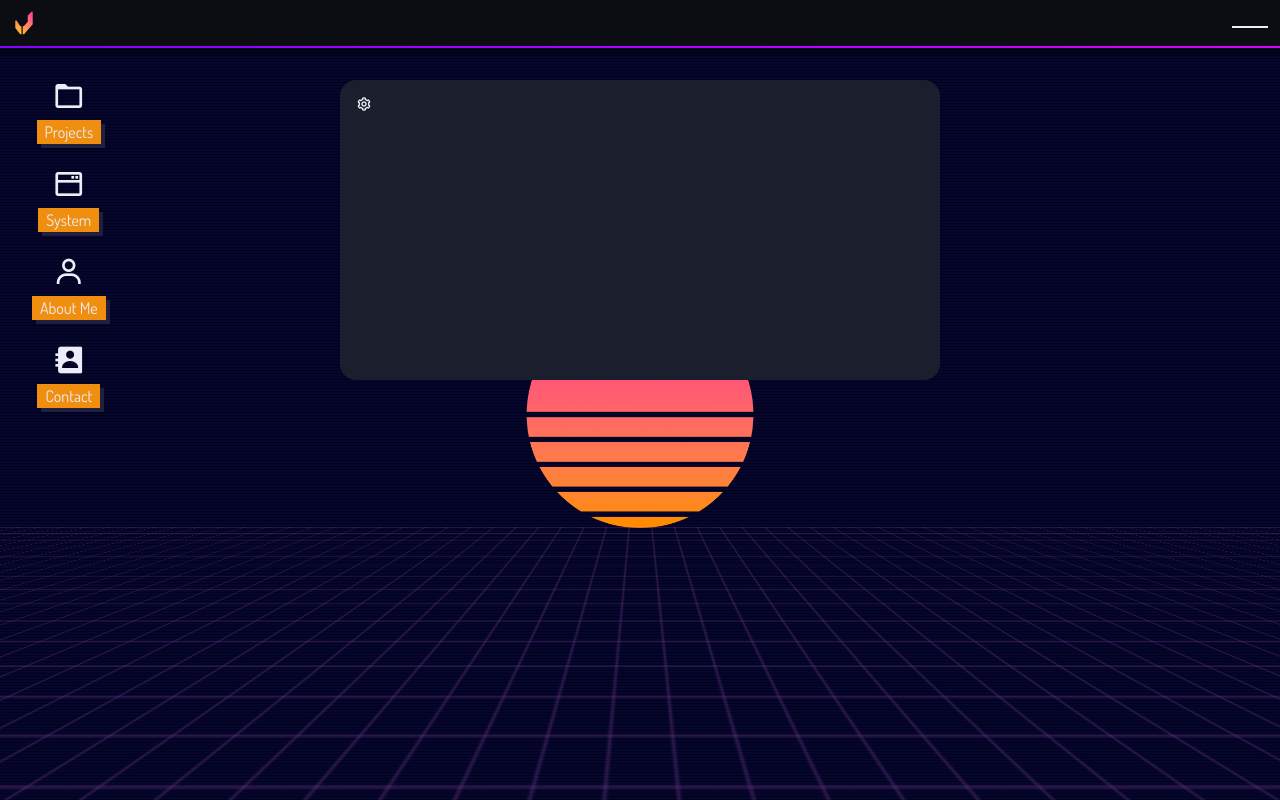
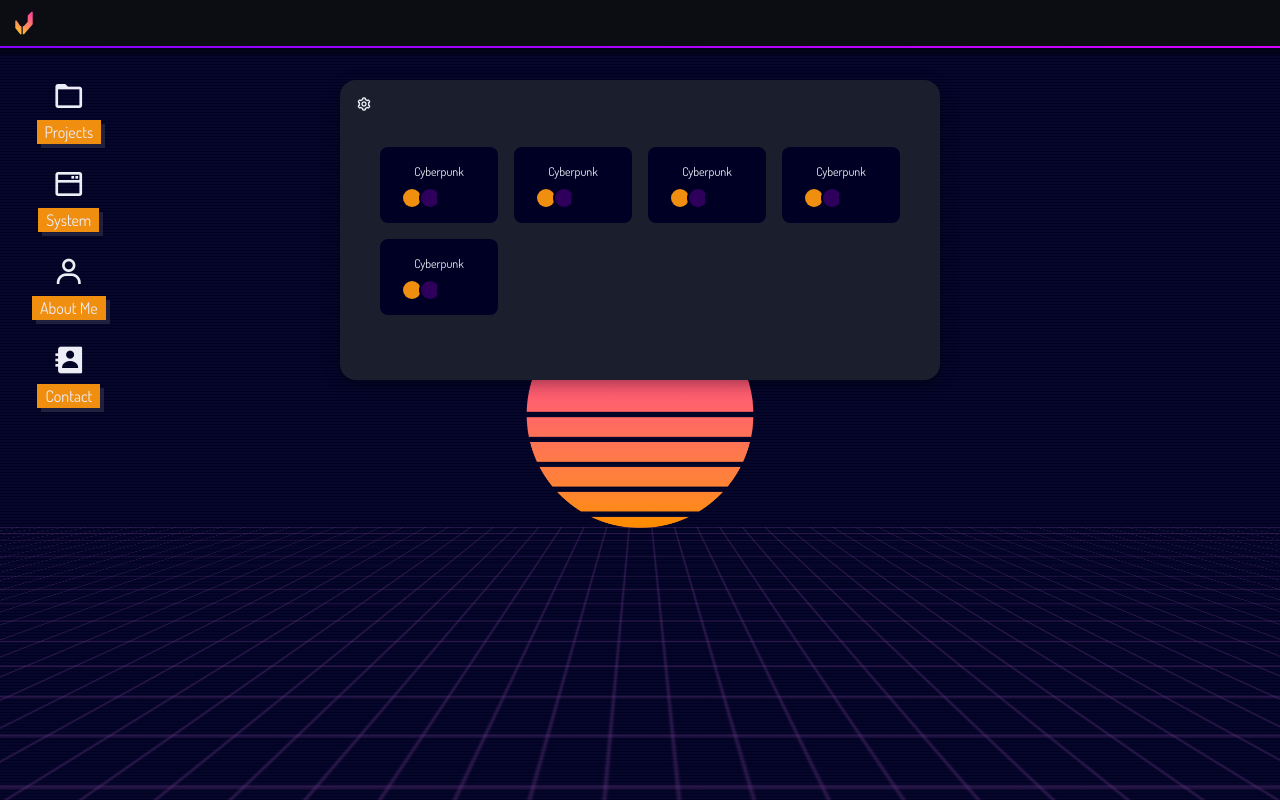
Before and after one commit to raphaelandrews/andrews-os, a React (Vite) app: page / in a window 1280 px wide. Both pictures are taken after a click on the icon 464 px from the left and 23 px from the top of the page. Built offline with nearby package versions, Linux system fonts and the light colour scheme.

Commit message:
feat: island theme picker and close on outside

```diff
--- a/src/App.jsx
+++ b/src/App.jsx
@@ -6,9 +6,9 @@ import Workspace from "./components/Workspace/Workspace";
 
 function App() {
   return (
-    <div>
+    <>
       <Workspace />
-    </div >
+    </>
   )
 }
 
--- a/src/components/Dynamic Island/DynamicIsland.jsx
+++ b/src/components/Dynamic Island/DynamicIsland.jsx
@@ -1,27 +1,64 @@
-import React, { useState } from "react";
+import React, { useState, useEffect, useRef } from "react";
 import "./style.css";
+import Theme from "../Theme/Theme";
+
+function useComponentVisible(initialIsVisible) {
+  const [isComponentVisible, setIsComponentVisible] = useState(
+    !initialIsVisible
+  );
+  const ref = useRef(null);
+
+  const handleHideDropdown = (event) => {
+    if (event.key === "Escape") {
+      setIsComponentVisible(false);
+    }
+  };
+
+  const handleClickOutside = (event) => {
+    if (ref.current && !ref.current.contains(event.target)) {
+      setIsComponentVisible(false);
+    }
+  };
+
+  useEffect(() => {
+    document.addEventListener("keydown", handleHideDropdown, true);
+    document.addEventListener("click", handleClickOutside, true);
+    return () => {
+      document.removeEventListener("keydown", handleHideDropdown, true);
+      document.removeEventListener("click", handleClickOutside, true);
+    };
+  });
+
+  return { ref, isComponentVisible, setIsComponentVisible };
+}
 
 const DynamicIsland = () => {
   const [isIsland, setIsIsland] = useState(false);
+  const { ref, isComponentVisible, setIsComponentVisible } =
+    useComponentVisible(true);
 
   const handleIsland = () => {
     setIsIsland(!isIsland);
   };
+
   return (
     <>
-      {isIsland === false ? (
-        <div className="island">
+      {isComponentVisible === false ? (
+        <div ref={ref} className="island">
           <i
             className="bx bx-cog island__setting rotate__setting-alt"
-            onClick={handleIsland}
+            onClick={() => setIsComponentVisible(true)}
           ></i>
         </div>
       ) : (
-        <div className="island island-open">
+        <div ref={ref} className="island island-open">
           <i
             className="bx bx-cog island__setting island__setting-open rotate__setting"
-            onClick={handleIsland}
+            onClick={() => setIsComponentVisible(false)}
           ></i>
+          <div className="island__themes">
+            <Theme />
+          </div>
         </div>
       )}
     </>
--- a/src/components/Dynamic Island/style.css
+++ b/src/components/Dynamic Island/style.css
@@ -1,27 +1,31 @@
 .island {
     position: absolute;
     top: 0;
-    left: calc(50% - 200px);
+   /* left: calc(50% - 200px);*/
     display: flex;
     align-items: center;
     width: 400px;
+    max-width: 60%;
     height: calc(var(--header) - 2px);
     padding: 0 1rem;
     background-color: var(--dark-sweet-alt);
     transition: .5s;
-    z-index: 1;
+    z-index: 102;
 }
 
 .island-open {
     position: fixed;
     top: 10%;
-    left: calc(50% - 300px);
-    width: 600px;
+    left: inherit;
+    height: inherit;
+    width:600px;
+    max-width: 90%;
     height: 300px;
-    max-height: 95%;
     border-radius: 1rem;
+    padding: 1rem;
+    box-shadow: rgb(0 0 0 / 35%) 0px 5px 15px;
+    overflow: auto;
     transition: .5s;
-    z-index: 102;
 }
 
 .island__setting {
@@ -37,8 +41,14 @@
     top: 1rem;
 }
 
+.island__themes {
+    padding: 1.5rem;
+    width: 100%;
+    height: 80%;
+}
+
 .rotate__setting {
-    animation: rotate 1.5s linear .5;
+    animation: rotate 1s linear .5;
 }
 
 @keyframes rotate {
@@ -51,7 +61,7 @@
 }
 
 .rotate__setting-alt {
-    animation: rotate-alt 1.5s linear .5;
+    animation: rotate-alt 1s linear .5;
 }
 
 @keyframes rotate-alt {
--- a/src/components/System/System.jsx
+++ b/src/components/System/System.jsx
@@ -232,7 +232,7 @@ const System = ({
                     <h3 className="system__text">
                       Theme:{" "}
                       <span className="system__span">
-                        {theme.charAt(0).toUpperCase() + theme.slice(1)}
+                        {theme[0].toUpperCase() + theme.slice(1)}
                       </span>
                     </h3>
                     <h3 className="system__text">
--- a/src/components/Taskbar/Taskbar.jsx
+++ b/src/components/Taskbar/Taskbar.jsx
@@ -1,13 +1,11 @@
 import React, { useState } from "react";
 import "./style.css";
 import logo from "../../assets/img/logo-andrews.svg";
-import Theme from "../Theme/Theme";
 
 const Taskbar = () => {
   return (
     <div className="taskbar" id="taskbar">
       <img src={logo} alt="Logo Andrews" className="taskbar__logo" />
-      <Theme />
     </div>
   );
 };
--- a/src/components/Theme/Theme.jsx
+++ b/src/components/Theme/Theme.jsx
@@ -1,4 +1,5 @@
 import React from "react";
+import "./style.css";
 
 const Theme = () => {
   const body = document.body;
@@ -45,10 +46,55 @@ const Theme = () => {
   };
 
   return (
-    <div>
-      <button onClick={(e) => switchCyberpunk(e)} className=""></button>
-      <button onClick={(e) => switchLight(e)} className=""></button>
-      <button onClick={(e) => switchAlt(e)} className=""></button>
+    <div className="theme">
+      <button
+        onClick={(e) => switchCyberpunk(e)}
+        className="theme__btn theme__btn-cyber"
+      >
+        <span className="theme__name">Cyberpunk</span>
+        <span className="theme__picker">
+          <span className="theme__palette theme__cyber-one"></span>
+          <span className="theme__palette theme__cyber-two"></span>
+          <span className="theme__palette"></span>
+          <span className="theme__palette"></span>
+        </span>
+      </button>
+      <button onClick={(e) => switchLight(e)} className="theme__btn theme__btn-cyber">
+        <span className="theme__name">Cyberpunk</span>
+        <span className="theme__picker">
+          <span className="theme__palette theme__cyber-one"></span>
+          <span className="theme__palette theme__cyber-two"></span>
+          <span className="theme__palette"></span>
+          <span className="theme__palette"></span>
+        </span>
+      </button>
+      <button onClick={(e) => switchAlt(e)} className="theme__btn theme__btn-cyber">
+        <span className="theme__name">Cyberpunk</span>
+        <span className="theme__picker">
+          <span className="theme__palette theme__cyber-one"></span>
+          <span className="theme__palette theme__cyber-two"></span>
+          <span className="theme__palette"></span>
+          <span className="theme__palette"></span>
+        </span>
+      </button>
+      <button onClick={(e) => switchAlt(e)} className="theme__btn theme__btn-cyber">
+        <span className="theme__name">Cyberpunk</span>
+        <span className="theme__picker">
+          <span className="theme__palette theme__cyber-one"></span>
+          <span className="theme__palette theme__cyber-two"></span>
+          <span className="theme__palette"></span>
+          <span className="theme__palette"></span>
+        </span>
+      </button>
+      <button onClick={(e) => switchAlt(e)} className="theme__btn theme__btn-cyber">
+        <span className="theme__name">Cyberpunk</span>
+        <span className="theme__picker">
+          <span className="theme__palette theme__cyber-one"></span>
+          <span className="theme__palette theme__cyber-two"></span>
+          <span className="theme__palette"></span>
+          <span className="theme__palette"></span>
+        </span>
+      </button>
     </div>
   );
 };
--- /dev/null
+++ b/src/components/Theme/style.css
@@ -0,0 +1,45 @@
+.theme {
+    display: grid;
+    grid-template-columns: repeat(auto-fit, minmax(100px, 1fr));
+    gap: 1rem;
+}
+
+.theme__btn {
+    padding: 1rem;
+    border-radius: .5rem;
+}
+
+.theme__btn-cyber {
+    background-color: var(--purple-cp);
+}
+
+.theme__name {
+    display: block;
+    color: var(--white-vhs);
+}
+
+.theme__picker {
+    display: block;
+    padding: 0.5rem 0 0;
+}
+
+.theme__palette {
+    display: inline-block;
+    width: 1.5em;
+    height: 1.5em;
+    border-radius: 50%;
+    white-space: nowrap;
+    text-indent: 100%;
+    text-align: left;
+    overflow: hidden;
+    vertical-align: bottom;
+    box-shadow: 0 0 0 2px var(--purple-cp);
+}
+
+.theme__cyber-one {
+    background-color: var(--yellow-cp);
+}
+
+.theme__cyber-two {
+    background-color: var(--violet-retro);
+}
--- a/src/components/Workspace/style.css
+++ b/src/components/Workspace/style.css
@@ -1,8 +1,12 @@
 .container {
     position: relative;
+    display: flex;
+    justify-content: center;
+    align-items: center;
     width: 100vw;
     height: 100vh;
     overflow: hidden;
+
 }
 
 .overlay {
```
